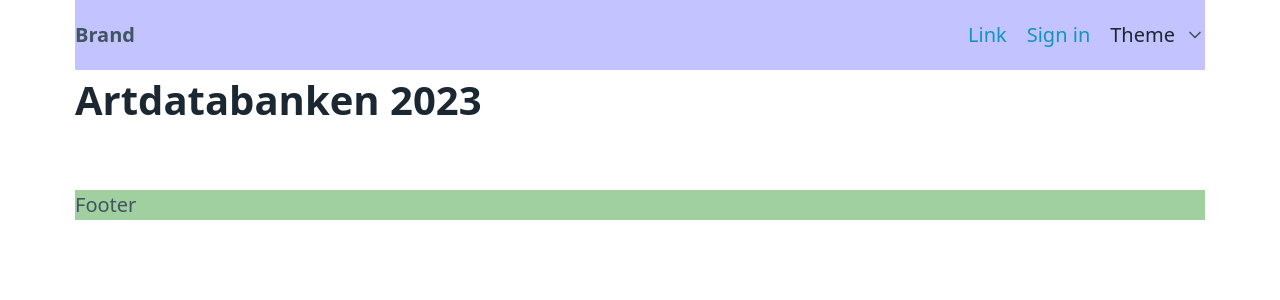
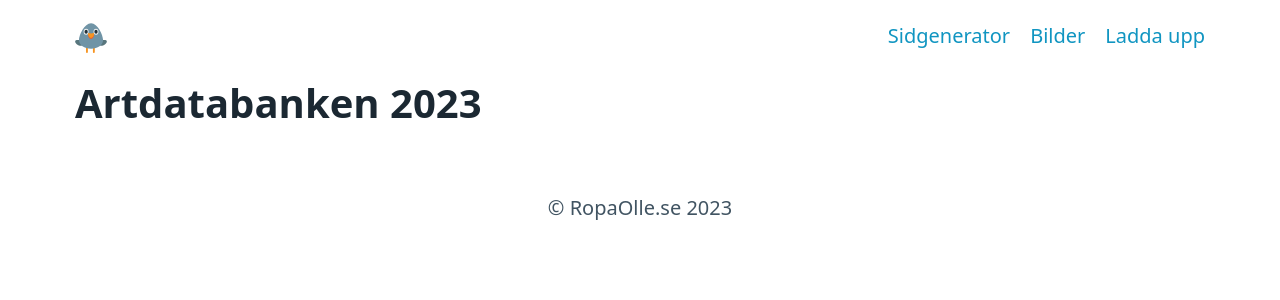
Before and after one commit to ropaolle/artdatabanken, a React (Vite) app: page / in a window 1280 px wide. Shown: the top 300 px of the page. Built offline with nearby package versions, Linux system fonts and the light colour scheme.

Commit message:
upload image

```diff
--- a/src/App.tsx
+++ b/src/App.tsx
@@ -1,6 +1,6 @@
 import { useState } from 'react';
 import './App.css';
-import Header from './components/Header.tsx';
+import Navigation from './components/Navigation.tsx';
 import Footer from './components/Footer.tsx';
 import UploadImage from './components/UploadImage.tsx';
 
@@ -9,7 +9,7 @@
 
   return (
     <>
-      <Header show={() => setOpenUploadDialog(true)} />
+      <Navigation show={() => setOpenUploadDialog(true)} />
       <main className="container">
         <h1>Artdatabanken 2023</h1>
         <UploadImage open={openUploadDialog} show={setOpenUploadDialog}/>
--- a/src/components/Footer.tsx
+++ b/src/components/Footer.tsx
@@ -1,3 +1,3 @@
 export default function Footer() {
-  return <footer className="container">Footer</footer>;
+  return <footer className="container">&copy; RopaOlle.se 2023</footer>;
 }
--- a/src/components/Header.tsx
+++ b/src/components/Navigation.tsx
@@ -1,35 +1,37 @@
+import logo from '../assets/logo.svg';
+
 type Props = {
-
-  show: () => undefined;
+  show: () => void;
 };
 
-export default function Header({ show }: Props) {
+export default function Navigation({ show }: Props) {
   return (
     <header className="container">
       <nav>
         <ul>
           <li>
-            <strong>Brand</strong>
+            <img src={logo} className="logo" alt="Logo" height={32} width={32} />
           </li>
         </ul>
         <ul>
           <li>
-            <a href="#">Link</a>
+            <a href="#">Sidgenerator</a>
+          </li>
+          <li>
+            <a href="#">Bilder</a>
           </li>
           <li>
             <a
-              // href={`/api/auth/signin`}
               href="#"
               onClick={(e) => {
                 e.preventDefault();
                 show();
-                // signIn();
               }}
             >
-              Sign in
+              Ladda upp
             </a>
           </li>
-          <li>
+          {/* <li>
             <details role="list" dir="rtl">
               <summary aria-haspopup="listbox" role="link" className="contrast">
                 Theme
@@ -52,7 +54,7 @@
                 </li>
               </ul>
             </details>
-          </li>
+          </li> */}
         </ul>
       </nav>
     </header>
--- a/src/components/UploadImage.tsx
+++ b/src/components/UploadImage.tsx
@@ -4,22 +4,30 @@
 
 type Props = {
   open: boolean;
-
   show: React.Dispatch<React.SetStateAction<boolean>>;
 };
 
+interface FormElements extends HTMLFormControlsCollection {
+  imageFiles: HTMLInputElement;
+}
+
+interface YourFormElement extends HTMLFormElement {
+  readonly elements: FormElements;
+}
+
 export default function UploadImage({ open, show }: Props) {
+  const [imgName, setImgName] = useState<null | string>(null);
   const [imgUrl, setImgUrl] = useState<null | string>(null);
   const [progresspercent, setProgresspercent] = useState(0);
 
-  const handleSubmit = (e: any) => {
-    console.log('e', { ...e });
-    console.log('e', e.target);
-    console.log('e', e.currentTarget);
+  const handleSubmit = (e: React.FormEvent<YourFormElement>) => {
+    // https://stackoverflow.com/questions/56322667/how-to-type-a-form-component-with-onsubmit
     e.preventDefault();
 
-    const file = e.target[0]?.files[0];
+    const file = e.currentTarget.elements.imageFiles?.files?.[0];
     if (!file) return;
+
+    setImgUrl(null);
 
     const storageRef = ref(storage, `files/${file.name}`);
     const uploadTask = uploadBytesResumable(storageRef, file);
@@ -36,12 +44,13 @@
       () => {
         getDownloadURL(uploadTask.snapshot.ref).then((downloadURL) => {
           setImgUrl(downloadURL);
+          setImgName(null);
         });
       }
     );
   };
 
-  const hide = (e) => {
+  const hide = (e: React.FormEvent) => {
     e.preventDefault();
     show(false);
   };
@@ -52,25 +61,39 @@
         <article>
           <a href="#" aria-label="Close" className="close" onClick={hide}></a>
           <h3>Upload image</h3>
-          <p>Välj bild som ska laddas upp.</p>
 
-          <p>
-            <div className="grid">
-              <input type="file" />
-              <button role="button" type="submit">
-                Upload
-              </button>
-            </div>
-              <progress value={progresspercent} max="100" />
-          </p>
-          <p>{imgUrl && <img src={imgUrl} alt="uploaded file" height={200} />}</p>
+          <label htmlFor="file">
+            Välj vilken bild som ska laddas upp.
+            <input
+              type="file"
+              id="imageFiles"
+              // multiple
+              onChange={({ target }) => {
+                setImgUrl(null);
+                setProgresspercent(0);
+                setImgName(target.files?.[0].name || null);
+              }}
+            />
+          </label>
+
+          <div className="center">
+            <p>
+              {!imgUrl && (
+                <>
+                  <progress value={progresspercent} max="100" />
+                  {progresspercent}%
+                </>
+              )}
+              {imgUrl && <img src={imgUrl} alt="uploaded file" width={400} />}
+            </p>
+          </div>
 
           <footer>
             <div className="grid">
               <button role="button" className="secondary" onClick={hide}>
                 Close
               </button>
-              <button role="button" type="submit">
+              <button role="button" type="submit" disabled={imgName === null}>
                 Upload
               </button>
             </div>
--- a/src/index.css
+++ b/src/index.css
@@ -1,9 +1,13 @@
+.center {
+  text-align: center;
+}
 
-header {
-  background-color: rgba(0, 0, 255, 0.234);
-}
+/* header {
+  background-color: rgba(0, 0, 255, 0.1);
+} */
 footer {
-  background-color: rgba(0, 128, 0, 0.371);
+  /* background-color: rgba(188, 193, 188, 0.371); */
+  text-align: center;
 }
 
 /* #root>footer, #root>header, #root>main {
```
Also changed, not shown: src/assets/logo.svg (added).
